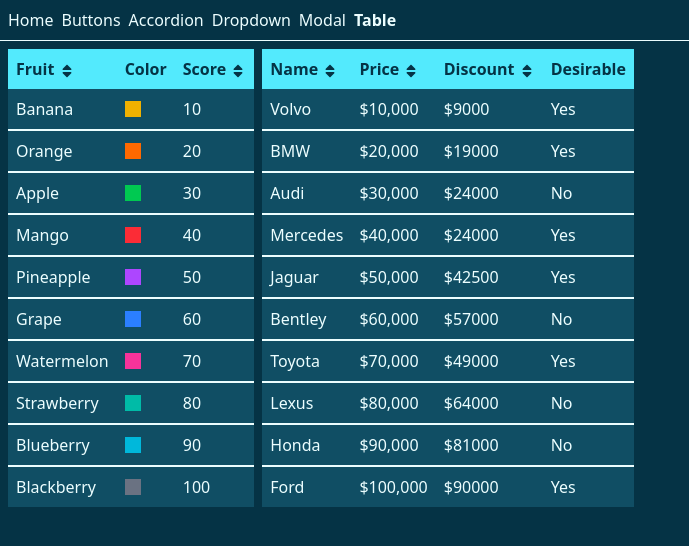
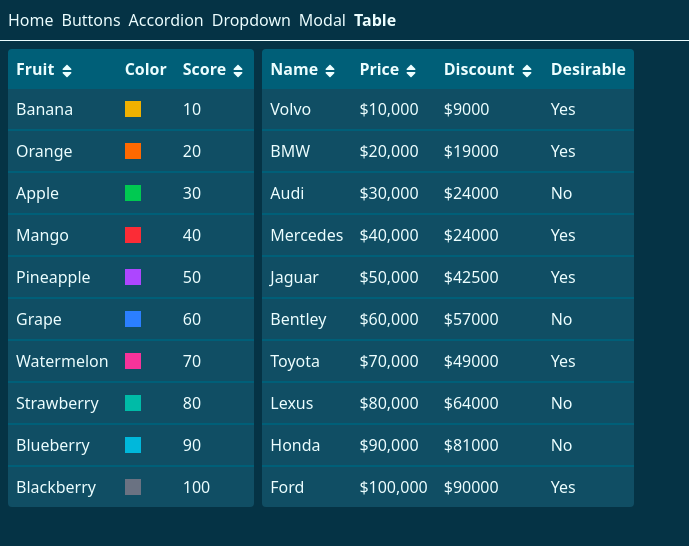
Before and after one commit to SmackSmash/comps-ts, a React (Vite) app: page /table in a window 1280 px wide. Shown: the top 546 px of the page, without its empty margins (0-689 px from the left). Built offline with nearby package versions, Linux system fonts and the light colour scheme.

Commit message:
A little styling

```diff
--- a/src/components/Table.tsx
+++ b/src/components/Table.tsx
@@ -25,8 +25,8 @@
   };
 
   return (
-    <table>
-      <thead className='bg-cyan-300 text-cyan-950'>
+    <table className='overflow-hidden rounded'>
+      <thead className='rounded-t bg-cyan-800 text-cyan-50'>
         <tr>
           {config.map(({ label, sortFn }, index) =>
             sortFn ? (
@@ -47,7 +47,7 @@
       </thead>
       <tbody className='bg-cyan-900'>
         {state.map((row, index) => (
-          <tr key={index} className={index < data.length - 1 ? 'border-b-2' : ''}>
+          <tr key={index} className={index < data.length - 1 ? 'border-b-2 border-b-cyan-800' : ''}>
             {config.map((element, index) => (
               <td key={index} className='p-2'>
                 {element.render(row)}
```
